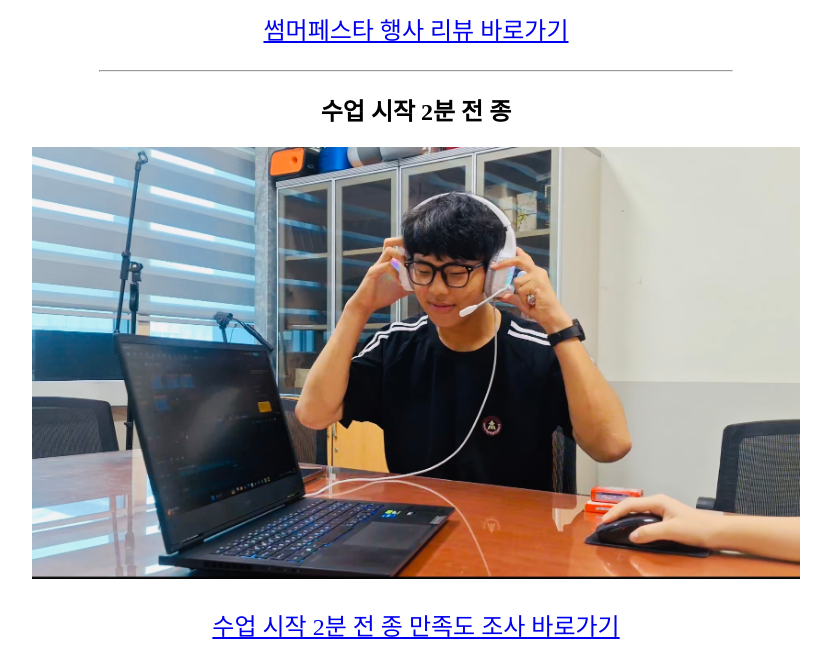
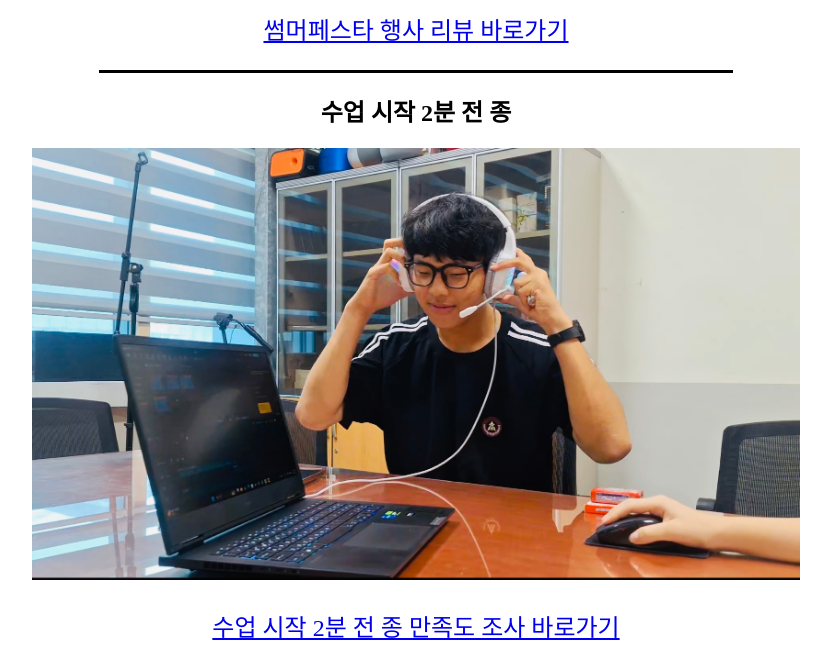
Before and after one commit to seungjae314/haseong, a plain HTML site: page index.html in a window 1280 px wide. Shown: the part 858-1525 px from the top of the page, without its empty margins (224-1055 px from the left). Drawn offline with Linux system fonts and the light colour scheme.

Commit message:
Update index.html

```diff
--- a/index.html
+++ b/index.html
@@ -11,7 +11,7 @@
         <h2 style="text-align: center;">썸머페스타 (2025.9.4 - 2025.9.5)</h2>
         <div style="text-align: center;"><img src="예시사진.jpg" width="768" height="432"></div>
         <p style="text-align: center; font-size: 150%;"><a href="https://naver.me/5M5huX9R">썸머페스타 행사 리뷰 바로가기</a></p>
-        <hr width="50%">
+        <hr width="50%" size="3" color="000000">
         <h2 style="text-align: center;">수업 시작 2분 전 종</h2>
         <div style="text-align: center;"><img src="2분 전 종.jpg" width="768" height="432"></div>
         <p style="text-align: center; font-size: 150%;"><a href="https://naver.me/xmB1kf7O">수업 시작 2분 전 종 만족도 조사 바로가기</a></p>
```
